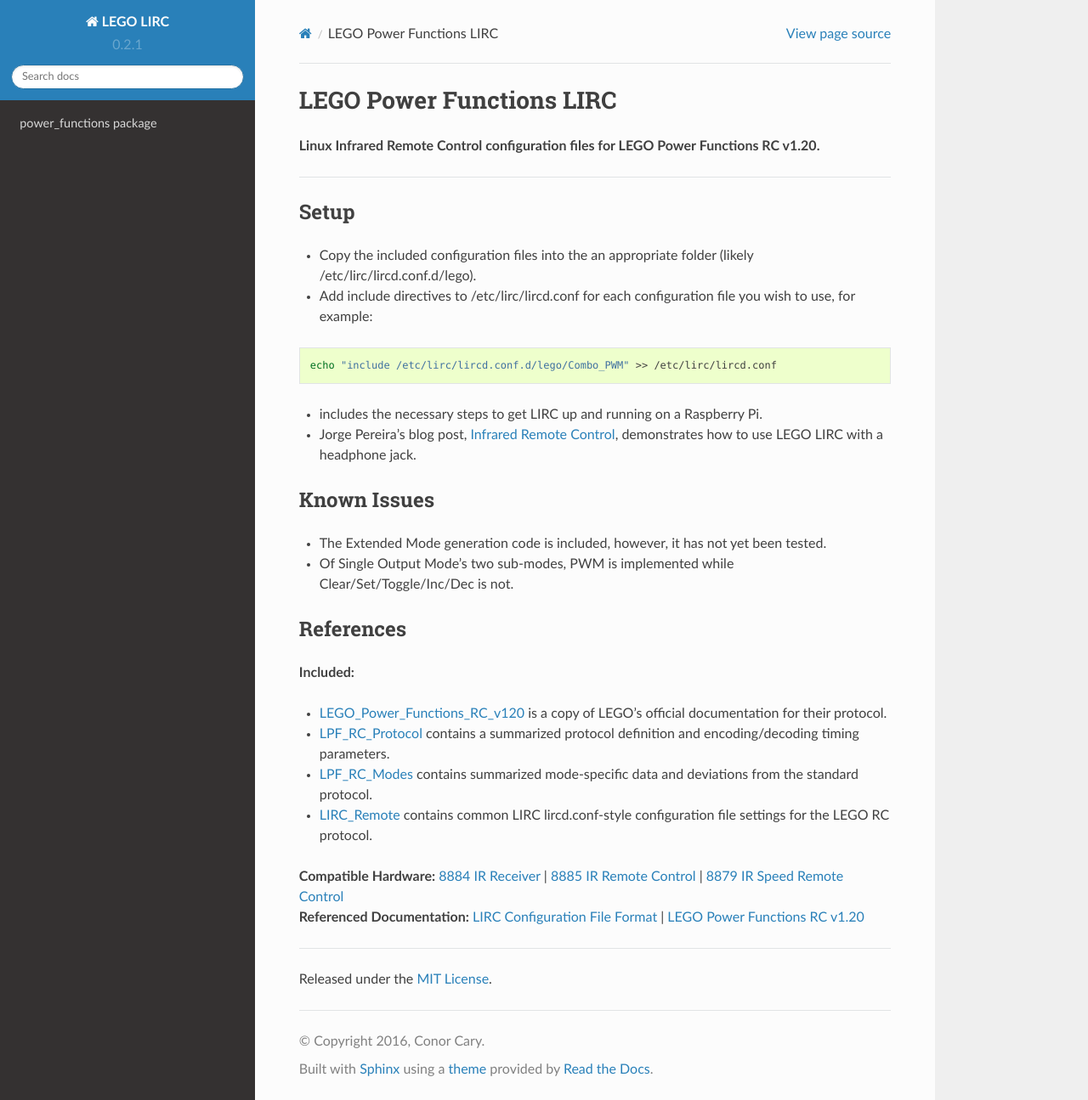
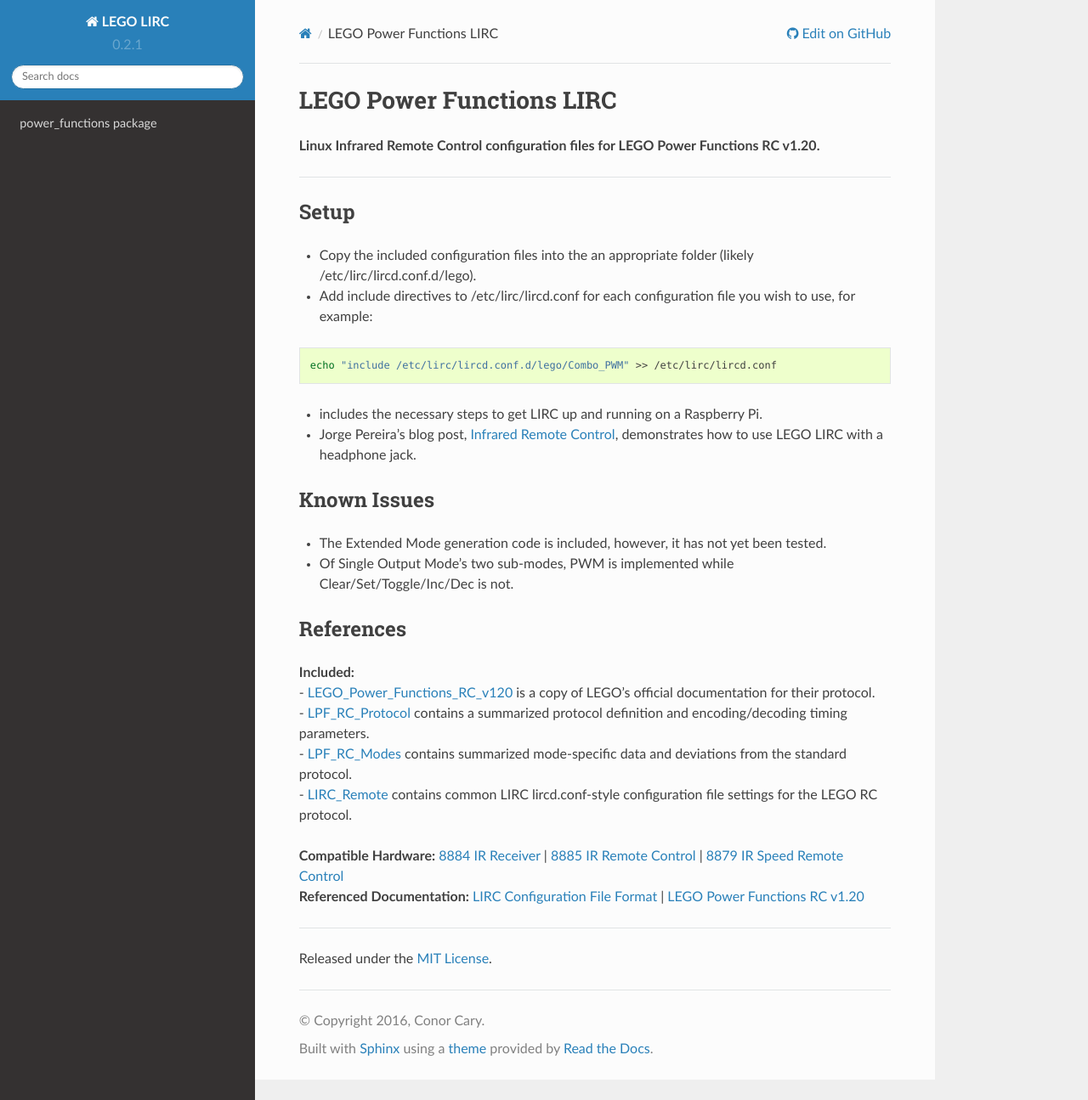
Before and after one commit to iConor/lego-lirc, a Sphinx documentation site: the page built from docs/Readme.rst, in a window 1280 px wide and 1295 px high. Shown: the whole window at 85% size. Built offline with Sphinx 7.4.7 and the Read the Docs theme 2.0.0, drawn with Linux system fonts in a browser that asks for light colours; pages that are not in the unit, such as notebooks, are missing from menus.

```diff
--- a/README.rst
+++ b/README.rst
@@ -28,10 +28,10 @@ References
 ----------
 
 | **Included:**
-- LEGO_Power_Functions_RC_v120_ is a copy of LEGO's official documentation for their protocol.
-- LPF_RC_Protocol_ contains a summarized protocol definition and encoding/decoding timing parameters.
-- LPF_RC_Modes_ contains summarized mode-specific data and deviations from the standard protocol.
-- LIRC_Remote_ contains common LIRC lircd.conf-style configuration file settings for the LEGO RC protocol.
+| - LEGO_Power_Functions_RC_v120_ is a copy of LEGO's official documentation for their protocol.
+| - LPF_RC_Protocol_ contains a summarized protocol definition and encoding/decoding timing parameters.
+| - LPF_RC_Modes_ contains summarized mode-specific data and deviations from the standard protocol.
+| - LIRC_Remote_ contains common LIRC lircd.conf-style configuration file settings for the LEGO RC protocol.
 
 | **Compatible Hardware:** `8884 IR Receiver`_ | `8885 IR Remote Control`_ | `8879 IR Speed Remote Control`_
 | **Referenced Documentation:** `LIRC Configuration File Format`_ | `LEGO Power Functions RC v1.20`_
--- a/docs/conf.py
+++ b/docs/conf.py
@@ -14,11 +14,21 @@
 
 import sys
 import os
+import sphinx_rtd_theme
+
+# Edit on GitHub
+# From: http://read-the-docs.readthedocs.io/en/latest/vcs.html
+html_context = {
+  "github_user": "iConor",
+  "github_repo": "lego-lirc",
+  "github_version": "master",
+  "conf_py_path": "/docs/",
+  "display_github": True
+}
 
 # If extensions (or modules to document with autodoc) are in another directory,
 # add these directories to sys.path here. If the directory is relative to the
 # documentation root, use os.path.abspath to make it absolute, like shown here.
-#sys.path.insert(0, os.path.abspath('.'))
 sys.path.insert(0, os.path.abspath('..'))
 
 # -- General configuration ------------------------------------------------
@@ -112,7 +122,6 @@ todo_include_todos = False
 
 # The theme to use for HTML and HTML Help pages.  See the documentation for
 # a list of builtin themes.
-import sphinx_rtd_theme
 html_theme = 'sphinx_rtd_theme'
 
 # Theme options are theme-specific and customize the look and feel of a theme
```
Also changed, not shown: 1 other file.
